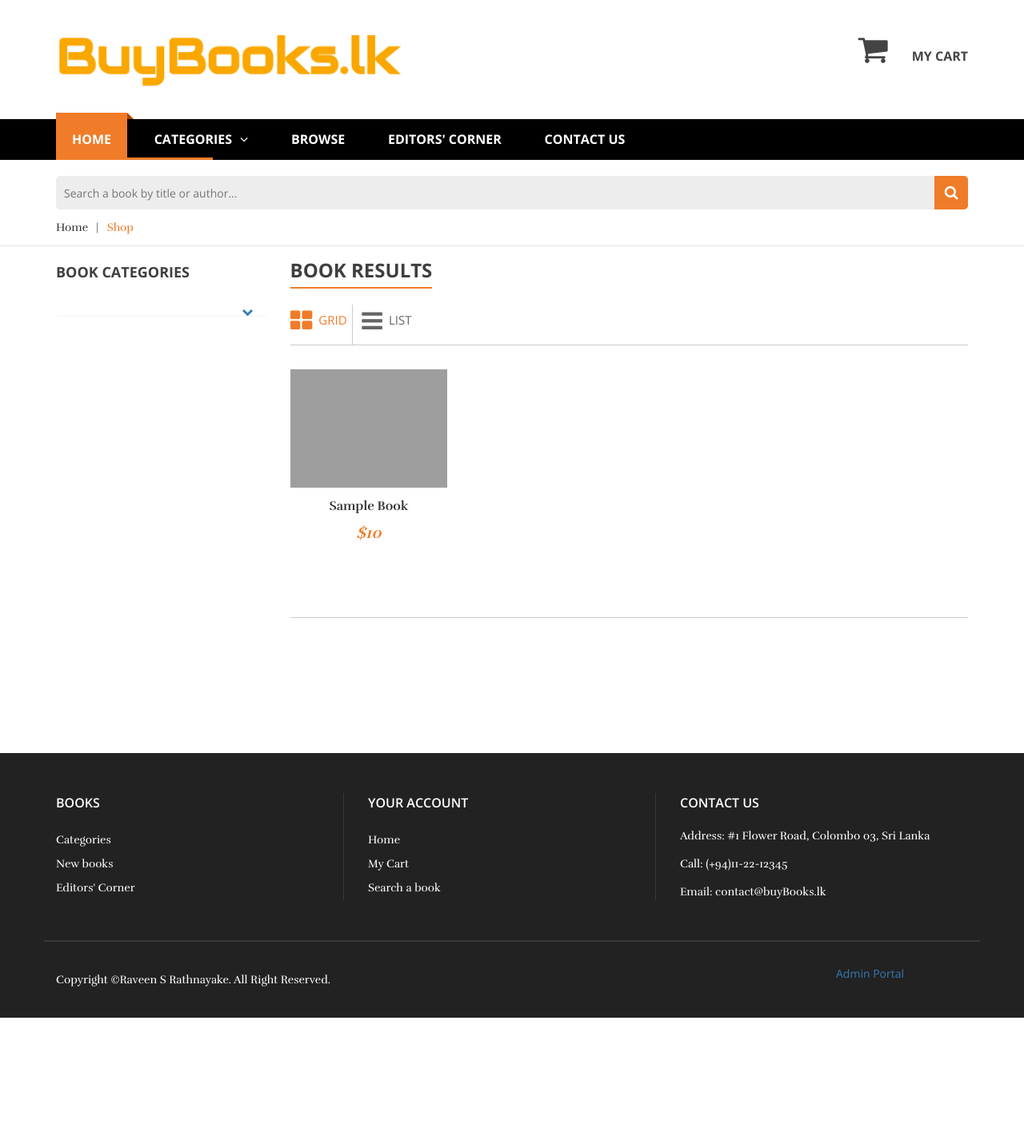
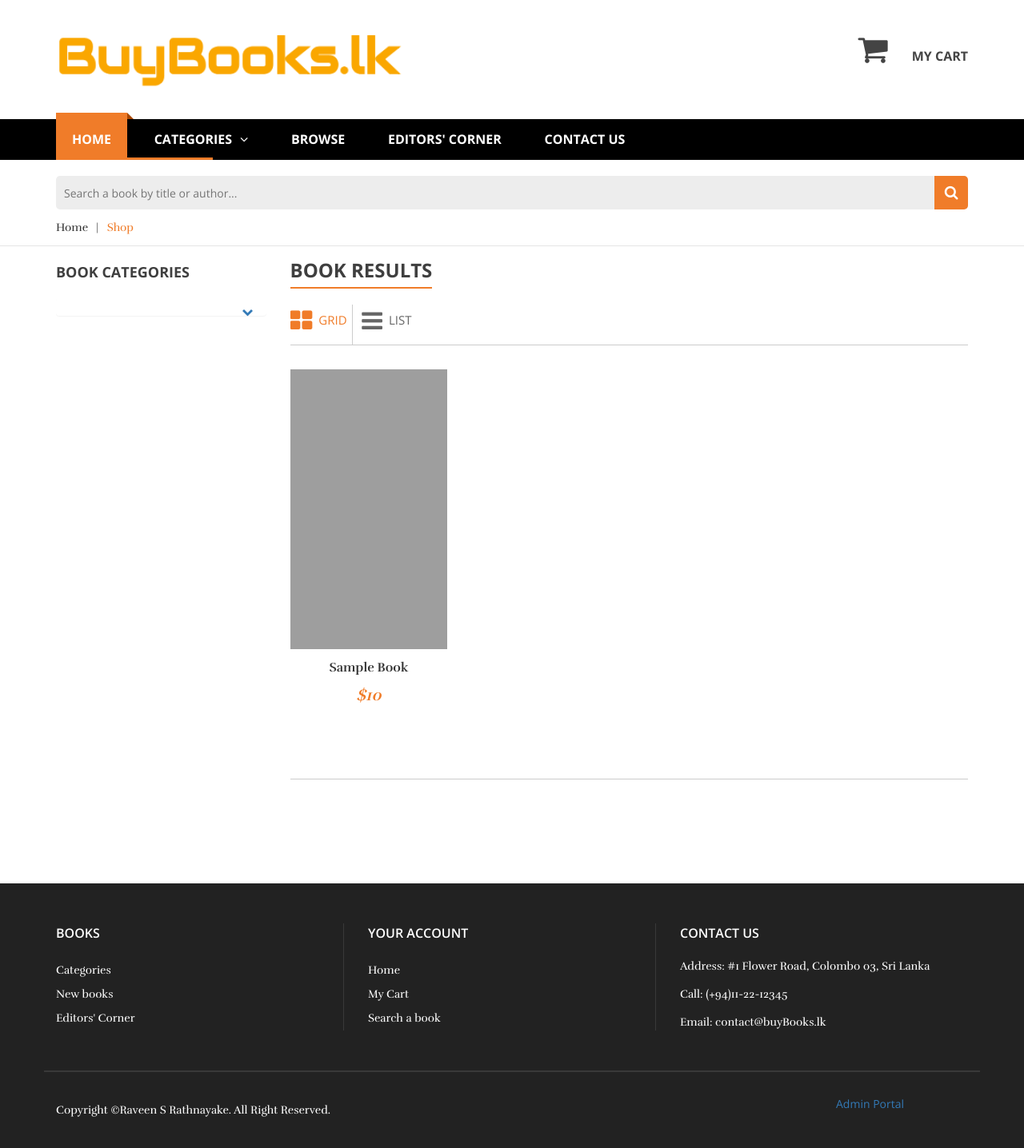
Before and after one commit to RAVEENSR/book-store, a CodeIgniter app: page /bookStore/index.php/visitor/viewAllBooks in a window 1280 px wide. Shown: the whole page at 80% size. Before the commit the page ends 1273 px from the top, so only its background shows below. Run offline with CodeIgniter, Linux system fonts and the light colour scheme; tables that the repository leaves empty or names only in its code hold one stand-in row (values such as "Sample post"); data that the repository does not hold is empty; some libraries are stand-ins or nearby versions; grey boxes are pictures that could not be loaded.

Commit message:
Add CSS modifications

```diff
--- a/application/views/visitor/Shop.php
+++ b/application/views/visitor/Shop.php
@@ -99,13 +99,13 @@
                                                 <a href="<?php echo site_url() . '/visitor/viewBookDetails/?isbn='
                                                     . $book->isbnNo; ?>">
                                                     <img src="<?php echo base_url() . $book->imageURL; ?>"
-                                                         alt="book" class="primary"/>
+                                                         alt="book" class="primary resizeImage"/>
                                                 </a>
                                             </div>
                                             <div class="product-details text-center">
-                                                <h4>
+                                                <span class="text"><h4>
                                                     <a href="<?php echo site_url() . '/visitor/viewBookDetails/?isbn='
-                                                        . $book->isbnNo; ?>"><?php echo $book->title; ?></a></h4>
+                                                        . $book->isbnNo; ?>"><?php echo $book->title; ?></a></h4></span>
                                                 <div class="product-price">
                                                     <ul>
                                                         <li>$<?php echo $book->price; ?></li>
--- a/css/style.css
+++ b/css/style.css
@@ -3756,3 +3756,15 @@
 /*----------------------------------------*/
 /*  16. Other
 /*----------------------------------------*/
+.text {
+    display: block;
+    max-width: 75ch;
+    overflow: hidden;
+    white-space: nowrap;
+    text-overflow: ellipsis;
+}
+
+.resizeImage{
+    width:350px;
+    height:350px;
+}
```
Also changed, not shown: application/views/admin/SearchResults.php (+3 -4 lines), application/views/visitor/SearchResults.php (+3 -4 lines).
